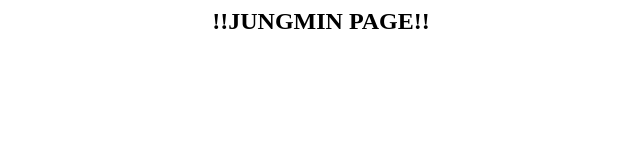
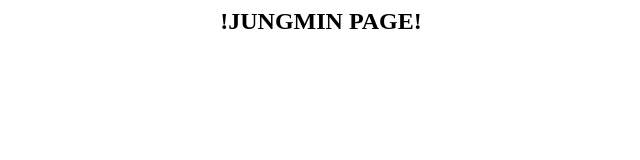
Before and after one commit to stone123-del/project, a plain HTML site: page index.html in a window 1280 px wide. Shown: the full height of the page, 319-959 px from the left. Drawn offline with Linux system fonts and the light colour scheme.

Commit message:
가보자잇

```diff
--- a/index.html
+++ b/index.html
@@ -1 +1 @@
-<center><h2>!!JUNGMIN PAGE!!</h2></center>
+<center><h2>!JUNGMIN PAGE!</h2></center>
```
